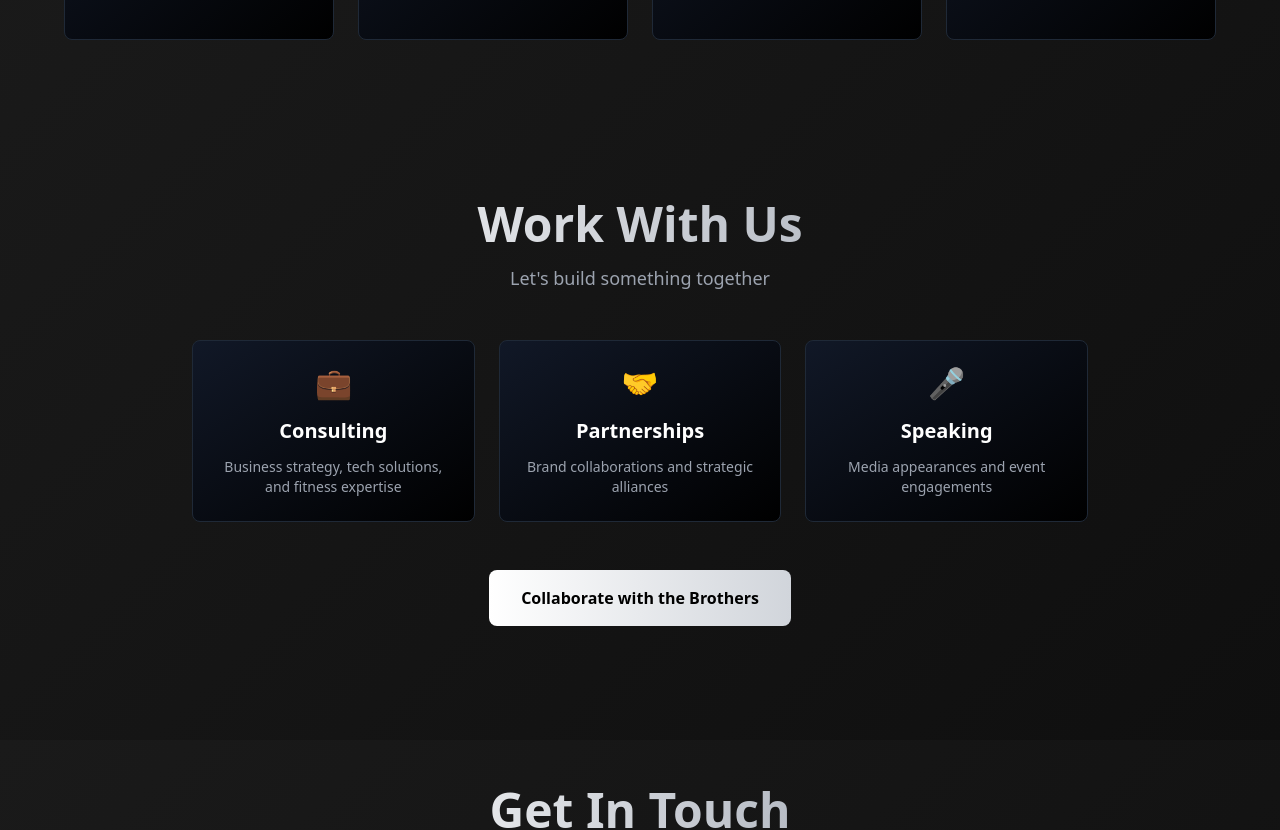
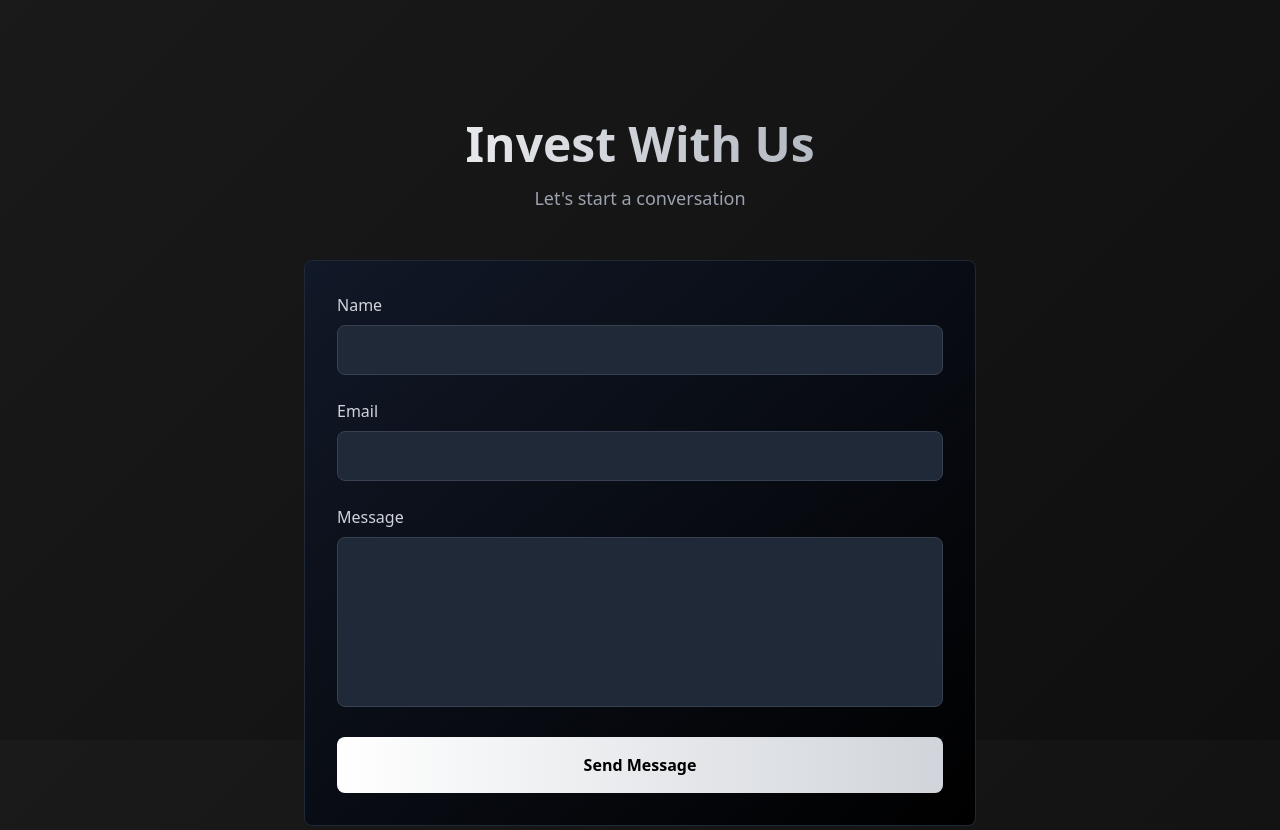
Before and after one commit to JacksonDickfos/resemblance, a Next.js app: page / in a window 1280 px wide. Shown: the part 1660-2490 px from the top of the page. Built offline with nearby package versions, Linux system fonts and the light colour scheme.

Commit message:
Remove Work With Us section, change Contact to Invest With Us, make logo circular

```diff
--- a/app/page.tsx
+++ b/app/page.tsx
@@ -109,7 +109,6 @@ export default function Home() {
           <div className="flex items-center justify-center">
             <div className="flex gap-6">
               <a href="#ventures" className="text-gray-400 hover:text-white transition-colors">Ventures</a>
-              <a href="#work" className="text-gray-400 hover:text-white transition-colors">Work With Us</a>
               <a href="#contact" className="text-gray-400 hover:text-white transition-colors">Contact</a>
             </div>
           </div>
@@ -122,14 +121,14 @@ export default function Home() {
           <div className="flex flex-col items-center justify-center">
             {/* Logo - Centered Above */}
             <div className="flex justify-center animate-fade-in mb-12">
-              <div className="relative">
+              <div className="relative w-64 h-64 md:w-80 md:h-80">
                 <Image
                   src="/logo.png"
                   alt="Resemblance Logo"
                   width={400}
                   height={400}
                   priority
-                  className="max-w-full h-auto opacity-90"
+                  className="w-full h-full object-cover rounded-full opacity-90"
                 />
               </div>
             </div>
@@ -216,58 +215,11 @@ export default function Home() {
         </div>
       </section>
 
-      {/* Work With Us Section */}
-      <section id="work" className="py-20 px-6">
-        <div className="container mx-auto max-w-4xl">
-          <h2 className="text-5xl font-bold text-center mb-4 bg-gradient-to-r from-white to-gray-400 bg-clip-text text-transparent">
-            Work With Us
-          </h2>
-          <p className="text-center text-gray-400 text-lg mb-12">
-            Let&apos;s build something together
-          </p>
-
-          <div className="grid md:grid-cols-3 gap-6 mb-12">
-            <div className="bg-gradient-to-br from-gray-900 to-black border border-gray-800 rounded-lg p-6 text-center">
-              <div className="text-3xl mb-4">💼</div>
-              <h3 className="text-xl font-bold mb-3">Consulting</h3>
-              <p className="text-gray-400 text-sm">
-                Business strategy, tech solutions, and fitness expertise
-              </p>
-            </div>
-
-            <div className="bg-gradient-to-br from-gray-900 to-black border border-gray-800 rounded-lg p-6 text-center">
-              <div className="text-3xl mb-4">🤝</div>
-              <h3 className="text-xl font-bold mb-3">Partnerships</h3>
-              <p className="text-gray-400 text-sm">
-                Brand collaborations and strategic alliances
-              </p>
-            </div>
-
-            <div className="bg-gradient-to-br from-gray-900 to-black border border-gray-800 rounded-lg p-6 text-center">
-              <div className="text-3xl mb-4">🎤</div>
-              <h3 className="text-xl font-bold mb-3">Speaking</h3>
-              <p className="text-gray-400 text-sm">
-                Media appearances and event engagements
-              </p>
-            </div>
-          </div>
-
-          <div className="text-center">
-            <a
-              href="#contact"
-              className="px-8 py-4 bg-gradient-to-r from-white to-gray-300 text-black font-bold rounded-lg hover:from-gray-300 hover:to-white transition-all duration-300 transform hover:scale-105 inline-block"
-            >
-              Collaborate with the Brothers
-            </a>
-          </div>
-        </div>
-      </section>
-
       {/* Contact Section */}
       <section id="contact" className="py-20 px-6">
         <div className="container mx-auto max-w-2xl">
           <h2 className="text-5xl font-bold text-center mb-4 bg-gradient-to-r from-white to-gray-400 bg-clip-text text-transparent">
-            Get In Touch
+            Invest With Us
           </h2>
           <p className="text-center text-gray-400 text-lg mb-12">
             Let&apos;s start a conversation
```
